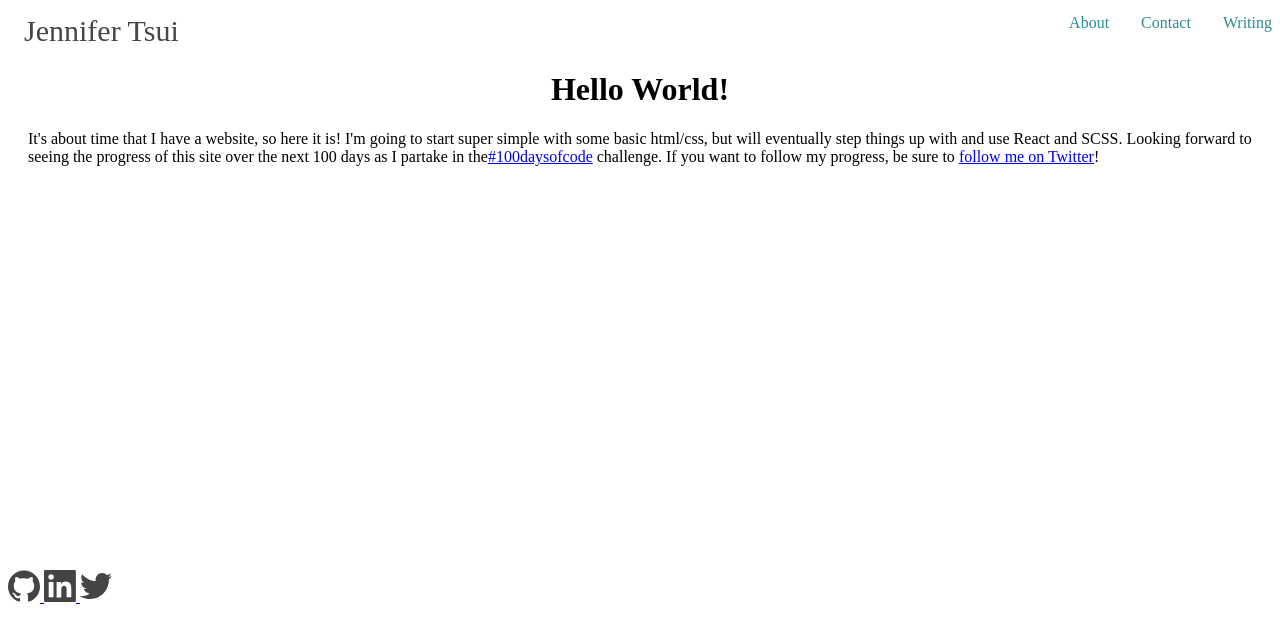
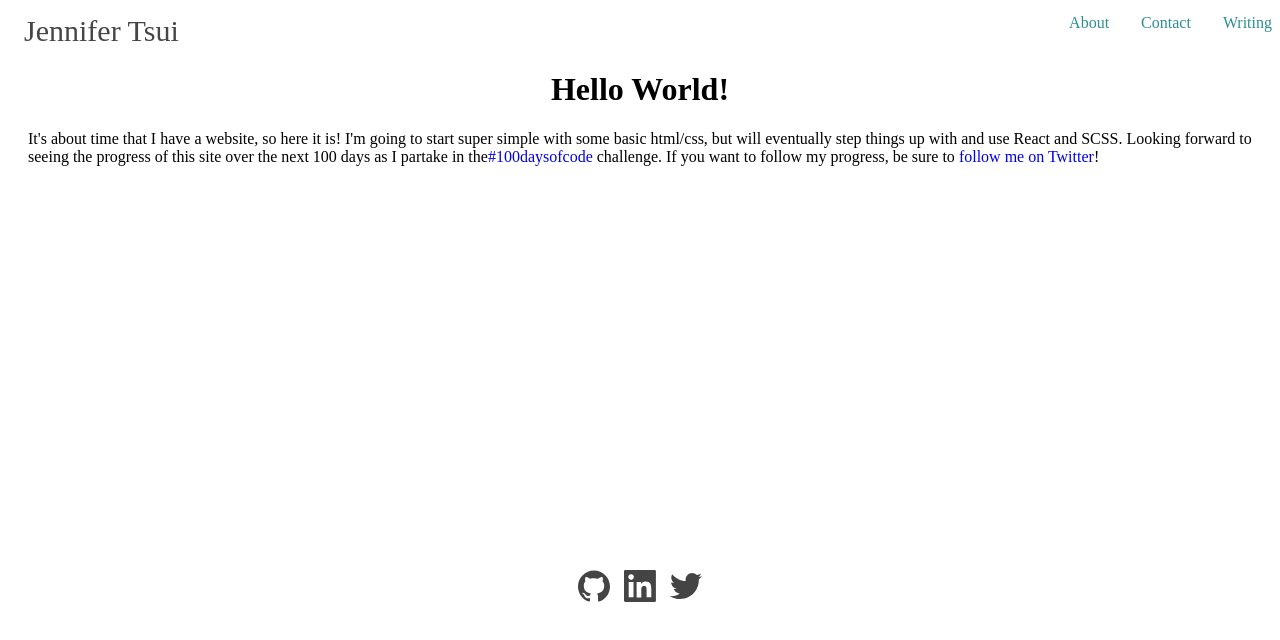
Before and after one commit to j-tsui/j-tsui.github.io, a plain HTML site: page index.html in a window 1280 px wide. Drawn offline with Linux system fonts and the light colour scheme.

Commit message:
added some ~ l i t e ~ styling

```diff
--- a/index.html
+++ b/index.html
@@ -19,6 +19,7 @@
         </div>
     </body>
     <footer>
+    	<div id="social">
             <a href="https://github.com/j-tsui" alt="GitHub Logo" class="social-icon">
                 <img src="img/social/social-1_logo-github.svg">
             </a>
--- a/styles.css
+++ b/styles.css
@@ -38,5 +38,16 @@ li a:hover:not(.active) {
 }
 
 #social {
-    postion: center;
+    text-align: center;
 }
+
+.social-icon {
+    width: 20px;
+    height: 20px;
+    margin: 0 5px;
+}
+
+
+a {
+    text-decoration: none;
+}
```
